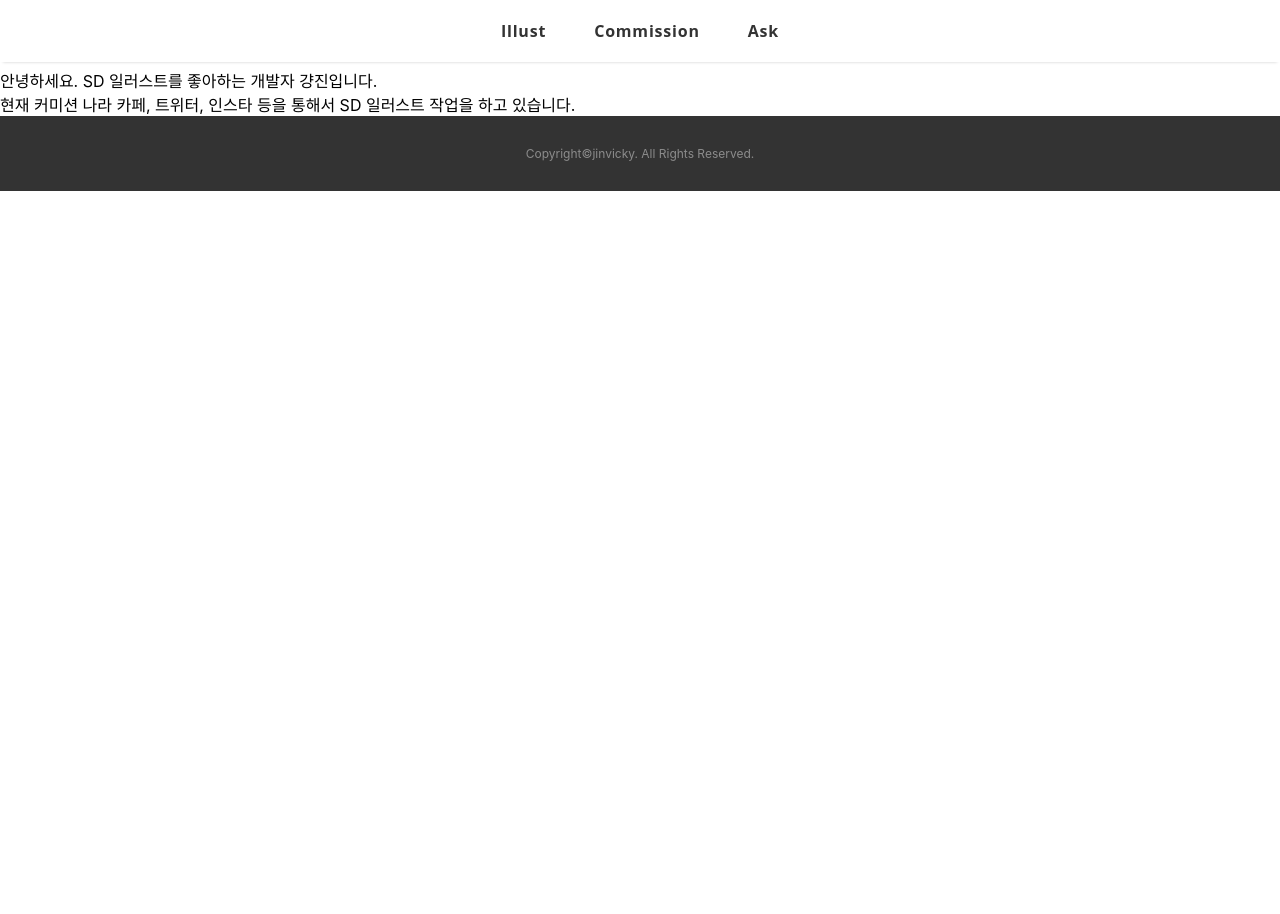
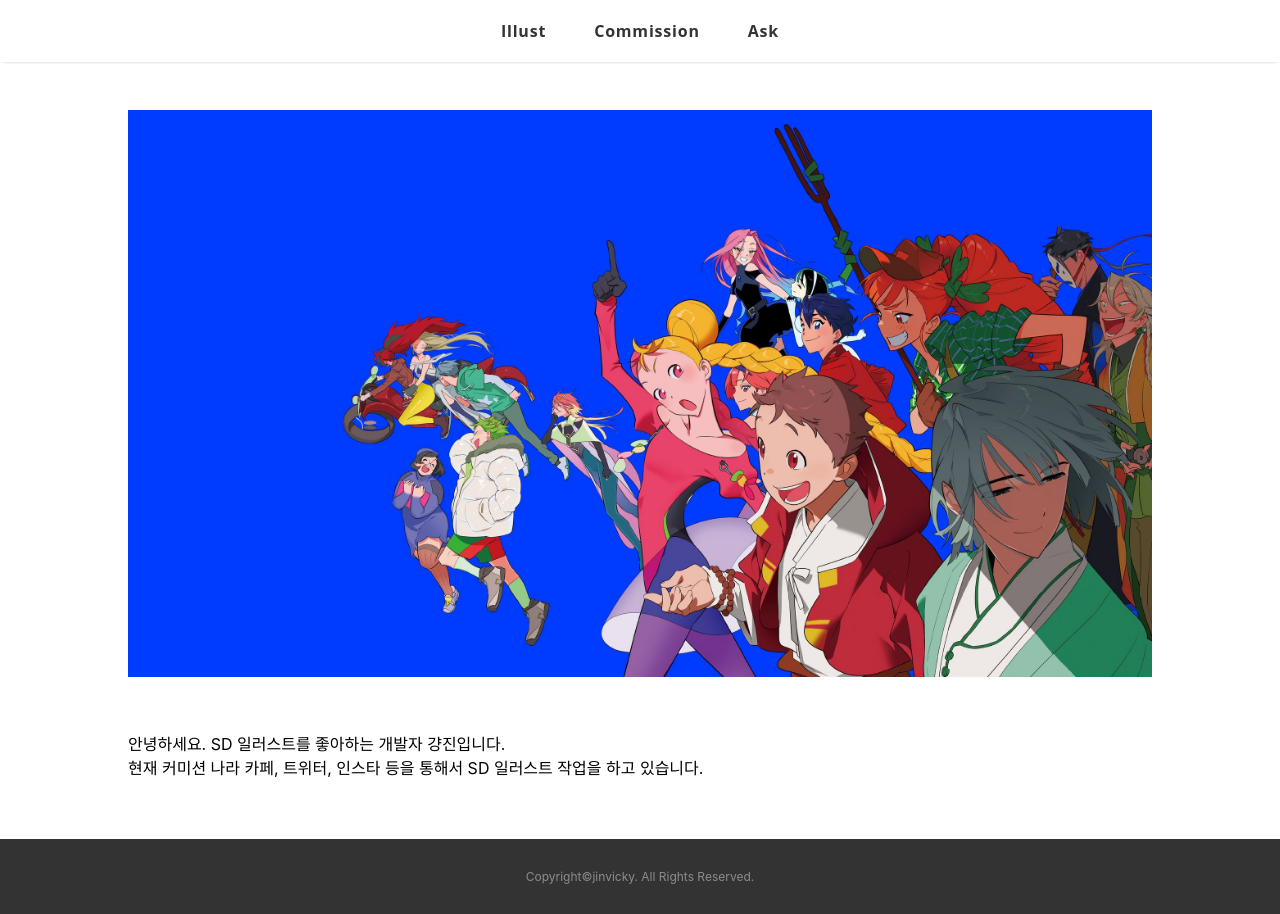
Before and after one commit to CM-WORLD/FRONT-END, a React (Create React App) app: page / in a window 1280 px wide. Before the commit the page ends 800 px from the top, so only its background shows below. Built offline with nearby package versions, Linux system fonts and the light colour scheme.

Commit message:
Feat: index페이지 slideshow구현

```diff
--- a/package.json
+++ b/package.json
@@ -10,13 +10,16 @@
     "@types/node": "^16.18.68",
     "@types/react": "^18.2.45",
     "@types/react-dom": "^18.2.18",
+    "@types/react-slick": "^0.23.13",
     "axios": "^1.6.2",
     "classnames": "^2.3.3",
     "react": "^18.2.0",
     "react-dom": "^18.2.0",
     "react-router-dom": "^6.21.1",
     "react-scripts": "5.0.1",
+    "react-slick": "^0.29.0",
     "sass": "^1.69.5",
+    "slick-carousel": "^1.8.1",
     "typescript": "^4.9.5",
     "web-vitals": "^2.1.4"
   },
--- a/src/pages/main/MainPage.tsx
+++ b/src/pages/main/MainPage.tsx
@@ -1,9 +1,11 @@
+import SlideShow from "./components/slides";
 import "./style.scss";
 
 const MainPage = () => {
   return (
     <>
       <div className="main-wrapper">
+        <SlideShow />
         <div>안녕하세요. SD 일러스트를 좋아하는 개발자 걍진입니다.</div>
         <div>
           현재 커미션 나라 카페, 트위터, 인스타 등을 통해서 SD 일러스트 작업을
--- /dev/null
+++ b/src/pages/main/components/slides/index.tsx
@@ -0,0 +1,30 @@
+import Slider from "react-slick";
+import "slick-carousel/slick/slick.css";
+import "slick-carousel/slick/slick-theme.css";
+
+import "./style.scss";
+
+const SlideShow = () => {
+  const settings = {
+    dots: false,
+    infinite: true,
+    speed: 1000,
+    slidesToShow: 1,
+    slidesToScroll: 1,
+    autoplay: true,
+    autoplaySpeed: 4000,
+    pauseOnHover: true,
+  };
+
+  return (
+    <div className="slide-gallery">
+      <Slider {...settings}>
+        <img src={`${process.env.PUBLIC_URL}/bnr_test.jpg`} />
+        <img src={`${process.env.PUBLIC_URL}/bnr_test.jpg`} />
+        <img src={`${process.env.PUBLIC_URL}/bnr_test.jpg`} />
+      </Slider>
+    </div>
+  );
+};
+
+export default SlideShow;
--- /dev/null
+++ b/src/pages/main/components/slides/style.scss
@@ -0,0 +1,3 @@
+.slide-gallery {
+  margin: 50px 0;
+}
--- a/src/pages/main/style.scss
+++ b/src/pages/main/style.scss
@@ -1,7 +1,7 @@
 .main-wrapper {
   position: relative;
-  display: inline-block;
-  width: 100%;
+  width: 80%;
+  margin: 0 auto;
 
-  padding-top: 68px;
+  padding: 60px 0; //navbar padding...
 }
```
Also changed, not shown: public/bnr_test.jpg (added), 1 other file (tests, documents, lock files or other folders).
